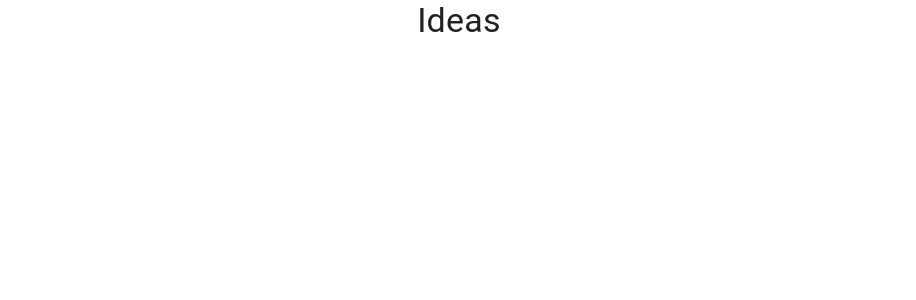
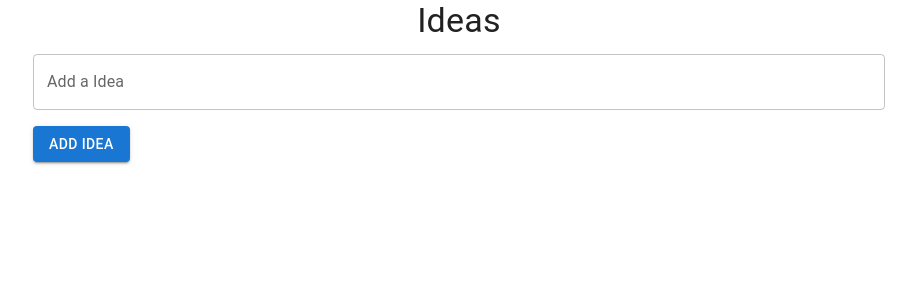
Before and after one commit to Sharat21/CSC301Project, a React (Vite) app in the folder plan-it/frontend/: page / in a window 1280 px wide. Shown: the top 300 px of the page, without its empty margins (181-1097 px from the left). Built offline with nearby package versions, Linux system fonts and the light colour scheme.

Commit message:
[PLAN22-P24-T2] Added form to ideas page

```diff
--- a/plan-it/frontend/src/Ideas/Ideas.jsx
+++ b/plan-it/frontend/src/Ideas/Ideas.jsx
@@ -1,6 +1,7 @@
 import React, { useState } from 'react';
 import { Container, CssBaseline, Typography } from '@mui/material';
 import IdeaList from './components/IdeaList';
+import IdeaForm from './components/IdeaForm';
 
 const Ideas = () => {
   const [ideas, setIdeas] = useState([]);
@@ -15,6 +16,7 @@ const Ideas = () => {
       <Typography variant="h4" align="center" gutterBottom>
         Ideas
       </Typography>
+      <IdeaForm onAddIdea={addIdea} />
       <IdeaList ideas={ideas} />
     </Container>
   );
```
